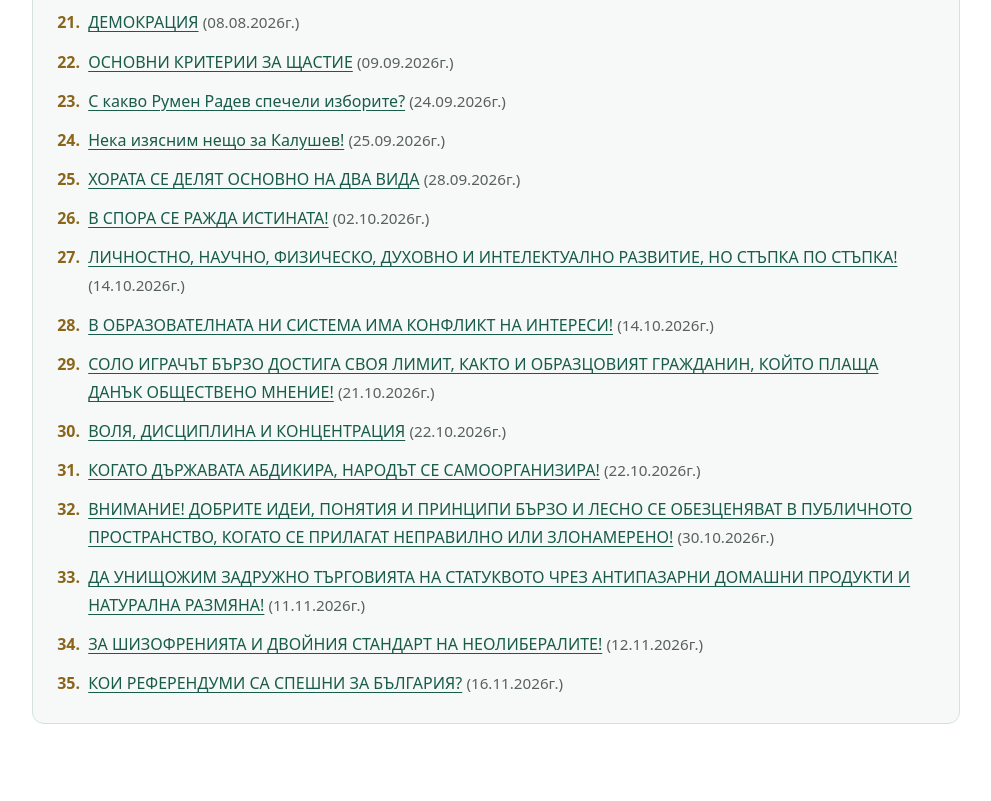
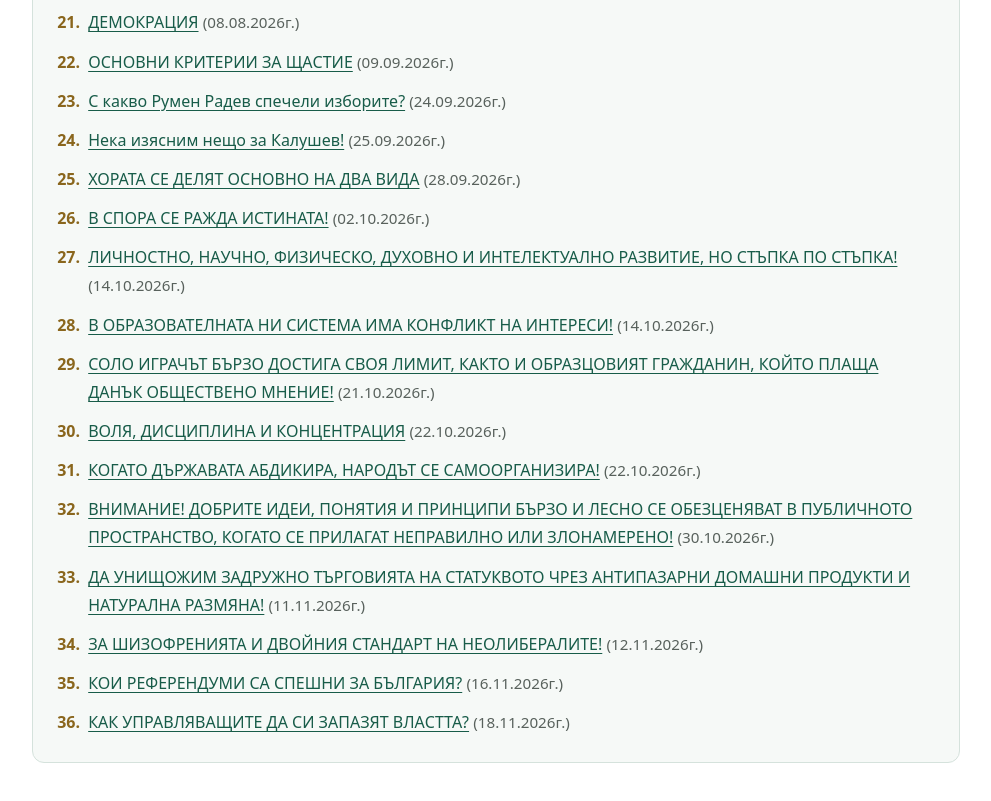
Before and after one commit to Ludmil1977/ludmil1977.github.io, a plain HTML site: page anti-mafiа/index.html in a window 1280 px wide. Shown: the part 1052-1853 px from the top of the page, without its empty margins (144-1135 px from the left). Before the commit the page ends 1824 px from the top, so only its background shows below. Drawn offline with Linux system fonts and the light colour scheme.

Commit message:
Add part 36 to the Facebook publication index

```diff
--- a/anti-mafiа/index.html
+++ b/anti-mafiа/index.html
@@ -4,7 +4,7 @@
   <meta charset="utf-8">
   <meta name="viewport" content="width=device-width, initial-scale=1">
   <title>Универсални методи срещу мафията | Милевид</title>
-  <meta name="description" content="Указател на 35-те публикации от поредицата „Универсални методи срещу мафията“ от Людмил Милев, с връзки към оригиналните публикации във Facebook.">
+  <meta name="description" content="Указател на 36-те публикации от поредицата „Универсални методи срещу мафията“ от Людмил Милев, с връзки към оригиналните публикации във Facebook.">
   <meta property="og:title" content="Универсални методи срещу мафията | Милевид">
   <meta property="og:description" content="Съдържание на поредицата и връзки към оригиналните публикации във Facebook.">
   <meta property="og:type" content="website">
@@ -69,6 +69,7 @@
             <li id="part-33"><a href="https://www.facebook.com/ludmil.millev/posts/pfbid0NKFrLFnFXnMyB39vQnM2AiWQMnYBtBt4MSybr71XxZ3K5RozzPCPKBoZwv774SvHl">ДА УНИЩОЖИМ ЗАДРУЖНО ТЪРГОВИЯТА НА СТАТУКВОТО ЧРЕЗ АНТИПАЗАРНИ ДОМАШНИ ПРОДУКТИ И НАТУРАЛНА РАЗМЯНА!</a> <span class="method-contents-date">(<time datetime="2026-11-11">11.11.2026г.</time>)</span></li>
             <li id="part-34"><a href="https://www.facebook.com/ludmil.millev/posts/pfbid0f2PPuVfC3e69S9mnijfYdojZypS9Z7ASeihgSxaRCyGQajtNdYFPzr6p5BwxVt9nl">ЗА ШИЗОФРЕНИЯТА И ДВОЙНИЯ СТАНДАРТ НА НЕОЛИБЕРАЛИТЕ!</a> <span class="method-contents-date">(<time datetime="2026-11-12">12.11.2026г.</time>)</span></li>
             <li id="part-35"><a href="https://www.facebook.com/ludmil.millev/posts/pfbid02EZCatbykT43FhfrNVvDC7xnR1d9jxCmeXnCnNKaRXyRoWHFVSJfbHogwLtYgeQo4l">КОИ РЕФЕРЕНДУМИ СА СПЕШНИ ЗА БЪЛГАРИЯ?</a> <span class="method-contents-date">(<time datetime="2026-11-16">16.11.2026г.</time>)</span></li>
+            <li id="part-36"><a href="https://www.facebook.com/ludmil.millev/posts/pfbid0sjLap3An3E3CbayMcdxCTnfB5DyG6kzAEBzYiQ8sKdSNp9N3uqtDMFa2tk3nnyHUl">КАК УПРАВЛЯВАЩИТЕ ДА СИ ЗАПАЗЯТ ВЛАСТТА?</a> <span class="method-contents-date">(<time datetime="2026-11-18">18.11.2026г.</time>)</span></li>
         </ol>
     </nav>
 </article>
```
